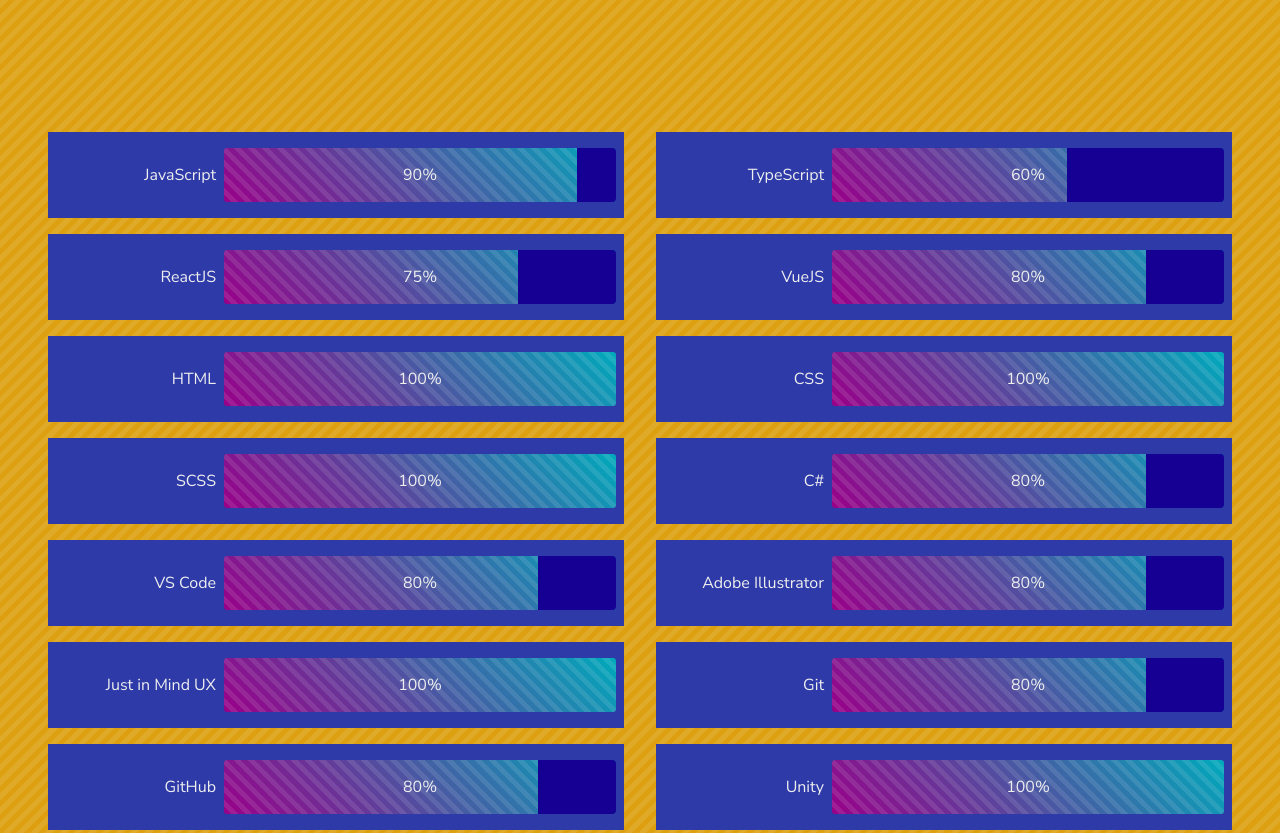
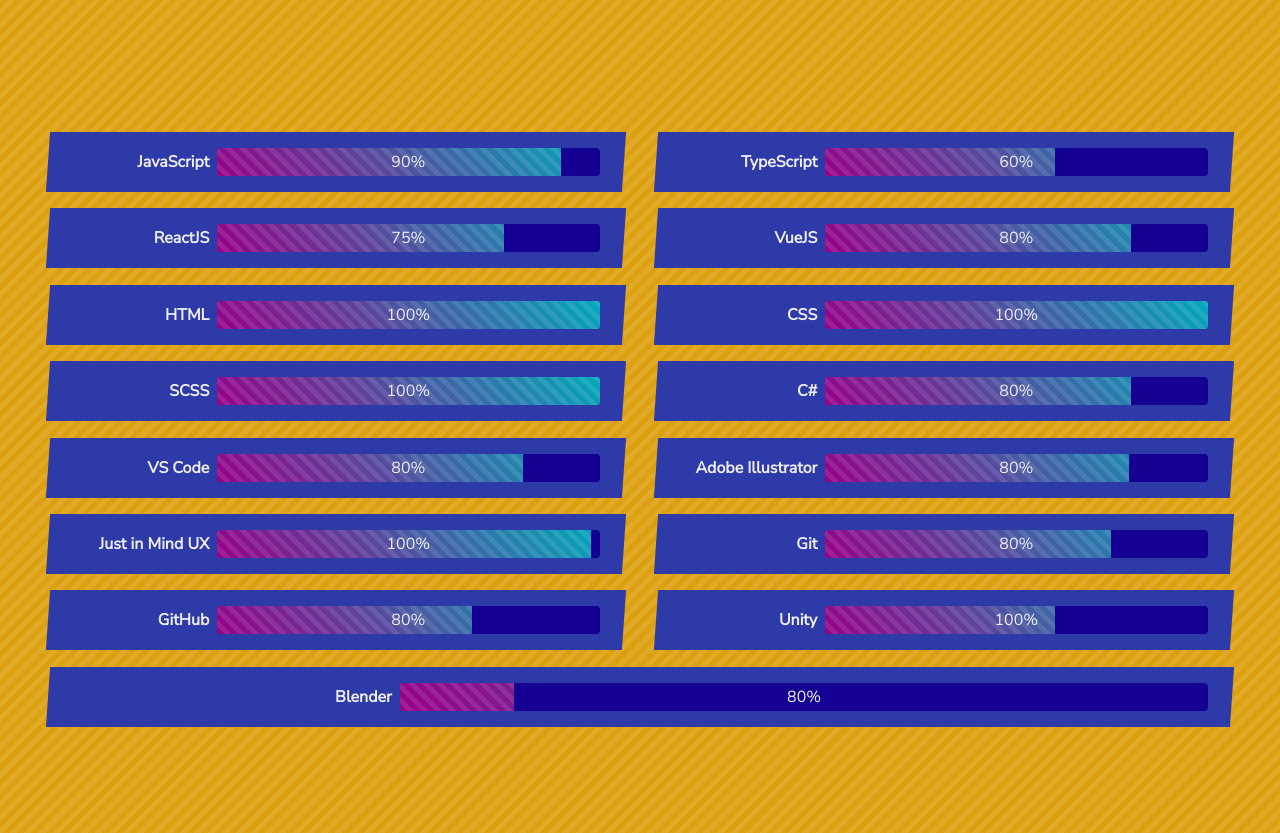
Before and after one commit to SmevSmevson/SmevSmevson.github.io, a plain HTML site: page index.html in a window 1280 px wide. Shown: the part 820-1653 px from the top of the page. Drawn offline with Linux system fonts and the light colour scheme.

Commit message:
Animate skill bars

```diff
--- a/index.html
+++ b/index.html
@@ -414,6 +414,4 @@
 </body>
 </html>
 <link href="https://fonts.googleapis.com/css?family=Nunito+Sans&display=swap" rel="stylesheet">
-<style>
-
-</style>
+<script src="triggers.js"></script>
--- a/styles.css
+++ b/styles.css
@@ -365,22 +365,26 @@
     flex-grow: 1;
     flex-shrink: 1;
     flex-basis: 500px;
+    transform: skewX(-4deg)
 }
 
 #skills>ul>li>*:first-child{
+    font-weight: bold;
     width: 30%;
     text-align: right;
+    transform: skewX(4deg)
 }
 
 .skill-bar {
     width: 70%;
     text-align: center;
     background: repeating-linear-gradient(45deg, transparent, transparent 5px, rgba(255,255,255,.1) 5px, rgba(255,255,255,.1) 10px),var(--primary-gradient-r);
-    margin: 0 .5rem;
-    padding: 1rem 0;
+    margin: 0 1.5rem 0 .5rem;
+    padding: .2rem;
     position: relative;
     border-radius: 0.2rem;
     overflow: hidden;
+    transform: skewX(4deg)
 }
 .skill-bar>:first-child {
     content: "";
@@ -391,7 +395,7 @@
     left: 100%;
     background-color: #945400;
     background-color: #160094;
-    transition: left 500ms ease;
+    transition: left cubic-bezier(.23,1,.32,1);
 }
 .skill-bar>:last-child {
     position: relative;
--- /dev/null
+++ b/triggers.js
@@ -0,0 +1,27 @@
+let last_known_scroll_position = 0;
+let ticking = false;
+let skillSection = document.getElementById('skills');
+let skillList = skillSection.getElementsByTagName('li');
+
+initSkillBars();
+window.addEventListener('scroll', getScrollY, { passive: true });
+
+function initSkillBars() {
+    for(let i = 0; i < skillList.length; i++) {
+        let bar = skillList[i].children[1].children[0];
+        let num = skillList[i].children[1].children[1].innerHTML;
+        bar.style = `left: 0%;`;
+    }
+}
+
+function getScrollY() {
+    last_known_scroll_position = window.scrollY;
+    if(last_known_scroll_position > skillSection.offsetTop){
+        for(let i = 0; i < skillList.length; i++) {
+            let bar = skillList[i].children[1].children[0];
+            let num = skillList[i].children[1].children[1].innerHTML;
+            bar.style = `transition-duration: 2400ms; transition-delay: ${i*3}00ms; left: ${num};`;
+        }
+        window.removeEventListener('scroll', getScrollY, { passive: true });
+    }
+}
```
